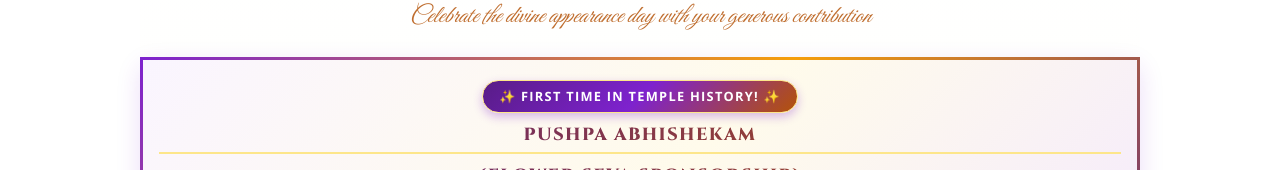
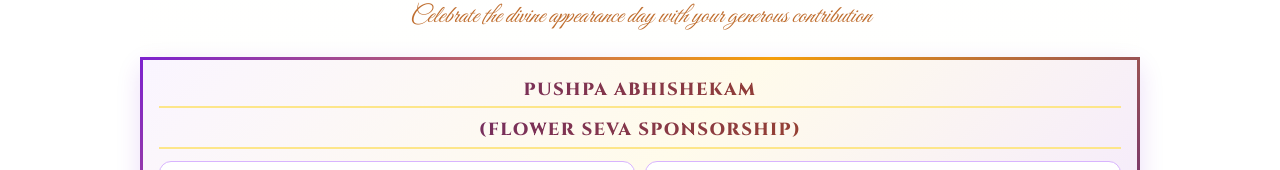
Before and after one commit to upgrace-in/ISKWGL, a Next.js app: page /radhashtami in a window 1280 px wide. Shown: the part 553-723 px from the top of the page. Built offline with nearby package versions, Linux system fonts and the light colour scheme; a web font is replaced by a local one.

Commit message:
radhashtami

```diff
--- a/src/app/radhashtami/page.jsx
+++ b/src/app/radhashtami/page.jsx
@@ -110,7 +110,6 @@ const DonationPage = () => {
 
               {/* Highlighted Special Category: Pushpa Abhishekam */}
               <div className="seva-category-group highlighted-category">
-                <div className="special-highlight-badge">✨ First Time in Temple History! ✨</div>
                 <h3 className="category-header">Pushpa Abhishekam</h3>
                 <h3 className="category-header">(Flower Seva Sponsorship)</h3>
                 <div className="seva-options-grid">
```
